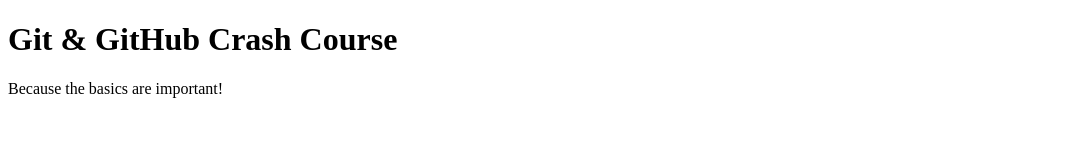
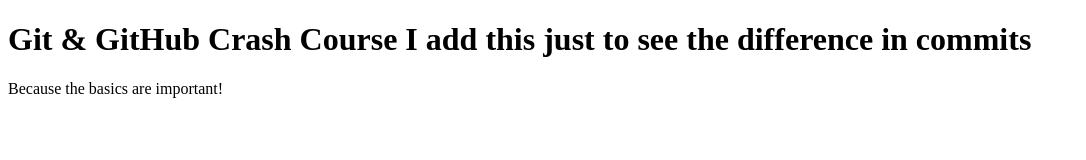
Before and after one commit to DmitriiRusak/Temporary_experement_with_git, a plain HTML site: page index.html in a window 1280 px wide. Shown: the whole page, without its empty margins (0-1086 px from the left). Drawn offline with Linux system fonts and the light colour scheme.

Commit message:
add sentace

```diff
--- a/index.html
+++ b/index.html
@@ -7,7 +7,7 @@
     <title>Git & GitHub Crash Course</title>
   </head>
   <body>
-    <h1>Git & GitHub Crash Course</h1>
+    <h1>Git & GitHub Crash Course I add this just to see the difference in commits </h1>
     <p>Because the basics are important!</p>
   </body>
 </html>
```
